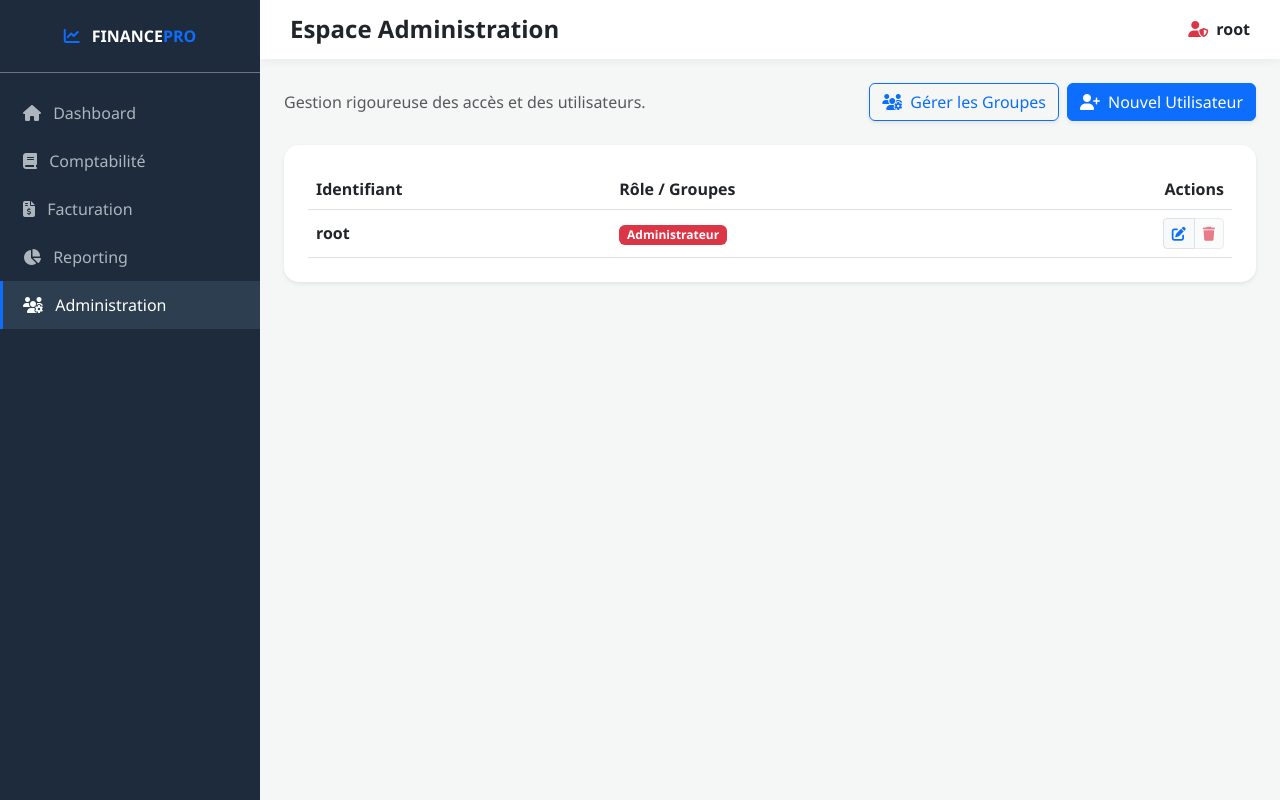
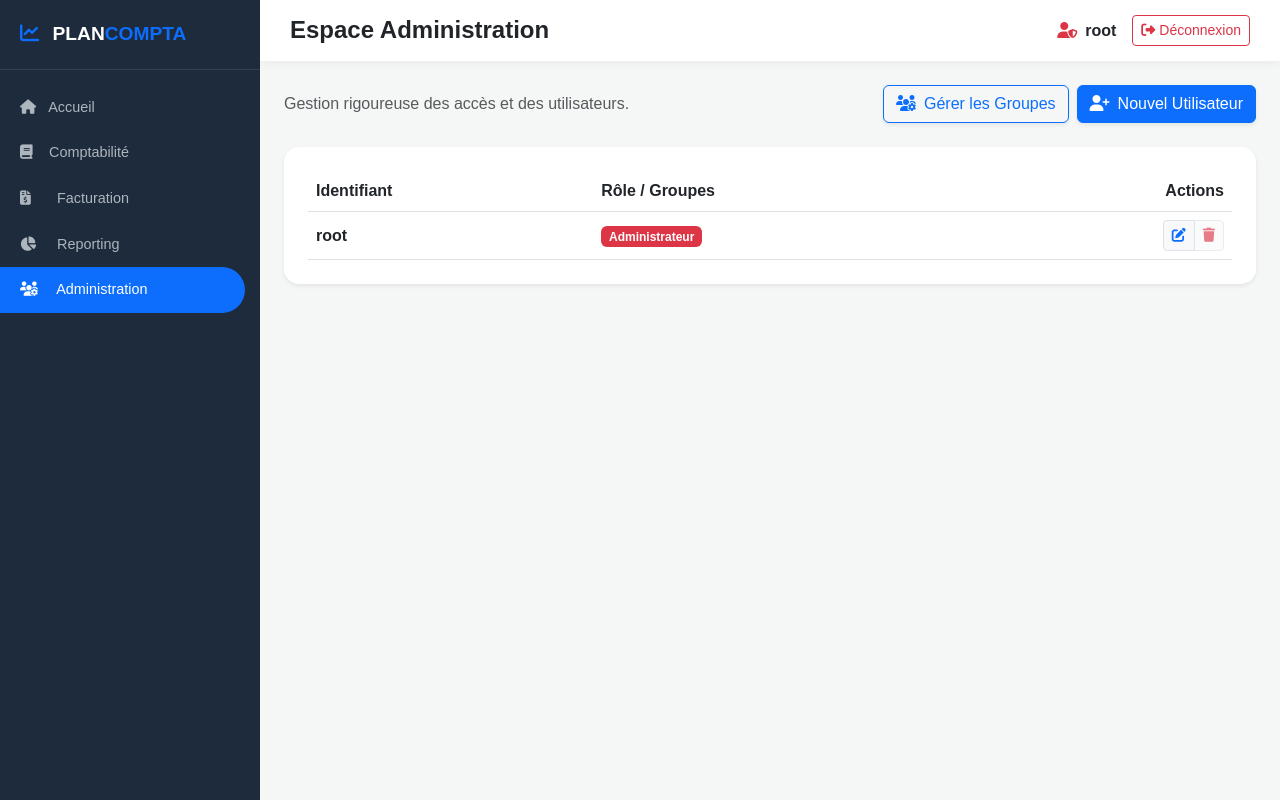
Before and after one commit to mehdibarjij00-cmd/git-plancomptable, a Django app: page /administration/ in a window 1280 px wide. Run offline with Django 5.2, Linux system fonts and the light colour scheme; a user stored in the database is signed in; data comes from the database, SQL or seed files in the repository; both versions use the stored data as it was after the commit; some libraries are stand-ins or nearby versions.

Commit message:
fix:derniereMAJ

```diff
--- a/static/style.css
+++ b/static/style.css
@@ -1,4 +1,4 @@
-/* --- Variables et Base --- */
+--- Variables et Base ---
 body {
     font-family: 'Montserrat', sans-serif;
     background: #f7edd5;
--- a/templates/administration.html
+++ b/templates/administration.html
@@ -8,35 +8,59 @@
     <link href="https://cdn.jsdelivr.net/npm/bootstrap@5.3.0/dist/css/bootstrap.min.css" rel="stylesheet">
     <link rel="stylesheet" href="https://cdnjs.cloudflare.com/ajax/libs/font-awesome/6.4.0/css/all.min.css">
     <style>
-        body { background-color: #f4f7f6; font-family: 'Segoe UI', sans-serif; }
+        body { background-color: #f4f7f6; font-family: 'Montserrat', sans-serif; overflow-x: hidden; }
         .sidebar { min-height: 100vh; width: 260px; background: #1e2b3c; color: #fff; position: fixed; z-index: 1000; }
-        .sidebar a { color: #adb5bd; text-decoration: none; padding: 12px 20px; display: block; border-left: 3px solid transparent; }
-        .sidebar a:hover, .sidebar a.active { background: #2c3e50; color: #fff; border-left: 3px solid #0d6efd; }
+        .sidebar-brand { padding: 20px; font-size: 1.2rem; font-weight: bold; border-bottom: 1px solid rgba(255,255,255,0.1); }
+        .sidebar-menu { padding: 15px 0; }
+        .menu-category { font-size: 0.75rem; text-transform: uppercase; color: #6c757d; font-weight: bold; margin: 15px 20px 5px; letter-spacing: 1px; }
+        .sidebar a { color: #adb5bd; text-decoration: none; padding: 12px 20px; display: block; transition: all 0.3s; font-size: 0.9rem; }
+        .sidebar a:hover, .sidebar a.active { background: #0d6efd; color: #fff; border-radius: 0 25px 25px 0; margin-right: 15px; }
+        .sidebar a i { width: 25px; }
         .main-content { margin-left: 260px; padding-bottom: 50px; }
         .top-navbar { background: #fff; padding: 15px 30px; box-shadow: 0 2px 10px rgba(0,0,0,0.05); }
+        .card-kpi { border-radius: 15px; border: none; transition: transform 0.3s ease; }
+        .card-kpi:hover { transform: translateY(-5px); box-shadow: 0 10px 20px rgba(0,0,0,0.08) !important; }
+        .icon-bg { width: 45px; height: 45px; display: flex; align-items: center; justify-content: center; border-radius: 12px; font-size: 20px; }
         .table-custom { background: white; border-radius: 15px; overflow: hidden; box-shadow: 0 4px 6px rgba(0,0,0,0.05); }
-        .scroll-area { max-height: 250px; overflow-y: auto; border: 1px solid #eee; padding: 10px; border-radius: 8px; background: #fdfdfd; }
+        .debit { color: #0d6efd; font-weight: bold; }
+        .credit { color: #198754; font-weight: bold; }
     </style>
 </head>
 <body>
 
     <div class="sidebar">
-        <div class="p-4 fw-bold border-bottom border-secondary mb-3 text-center">
-            <i class="fas fa-chart-line text-primary me-2"></i> FINANCE<span class="text-primary">PRO</span>
+        <div class="sidebar-brand">
+            <i class="fas fa-chart-line text-primary me-2"></i> PLAN<span class="text-primary">COMPTA</span>
         </div>
-        <nav>
-            <a href="{% url 'dashboard' %}"><i class="fas fa-home me-2"></i> Dashboard</a>
-            <a href="{% url 'comptabilite' %}"><i class="fas fa-book me-2"></i> Comptabilité</a>
-            <a href="{% url 'facturation' %}"><i class="fas fa-file-invoice-dollar me-2"></i> Facturation</a>
-            <a href="{% url 'reporting' %}"><i class="fas fa-chart-pie me-2"></i> Reporting</a>
-            <a href="{% url 'administration_custom' %}" class="active"><i class="fas fa-users-cog me-2"></i> Administration</a>
-        </nav>
-    </div>
+        <div class="sidebar-menu">
+            <a href="{% url 'dashboard' %}" class="{% if request.resolver_match.url_name == 'dashboard' %}active{% endif %}">
+                <i class="fas fa-home"></i> Accueil
+            </a>
+            <a href="{% url 'comptabilite' %}" class="{% if request.resolver_match.url_name == 'comptabilite' %}active{% endif %}">
+                <i class="fas fa-book"></i> Comptabilité
+            </a>
+            <a href="{% url 'facturation' %}" class="{% if request.resolver_match.url_name == 'facturation' %}active{% endif %}">
+                <i class="fas fa-file-invoice-dollar me-2"></i> Facturation
+            </a>
+            <a href="{% url 'reporting' %}" class="{% if request.resolver_match.url_name == 'reporting' %}active{% endif %}"><i class="fas fa-chart-pie me-2"></i> Reporting</a>
+            <a href="{% url 'administration_custom' %}" class="{% if request.resolver_match.url_name == 'administration_custom' %}active{% endif %}"><i class="fas fa-users-cog me-2"></i> Administration</a>
+
+
+        </div>
+            </div>
+
+
 
     <div class="main-content">
         <div class="top-navbar d-flex justify-content-between align-items-center mb-4">
             <h4 class="mb-0 fw-bold">Espace Administration</h4>
-            <span class="fw-semibold"><i class="fas fa-user-shield text-danger me-2"></i>{{ request.user.username }}</span>
+            <div class="d-flex align-items-center">
+               {% comment %} root admin {% endcomment %}
+            <span style="position: relative; left: -1em;" class="fw-semibold ms-3"><i class="fas fa-user-shield text-danger me-2"></i>{{ request.user.username }}</span>
+
+                <a href="{% url 'logout' %}" class="btn btn-sm btn-outline-danger"><i class="fas fa-sign-out-alt me-1"></i>Déconnexion</a>
+
+            </div>
         </div>
 
         <div class="container-fluid px-4">
```
Also changed, not shown: templates/comptabilite.html (+20 -15 lines), templates/dashboard.html (+17 -23 lines), templates/facturation.html (+21 -9 lines), templates/reporting.html (+19 -17 lines), db.sqlite3, static/menu.css (added).
